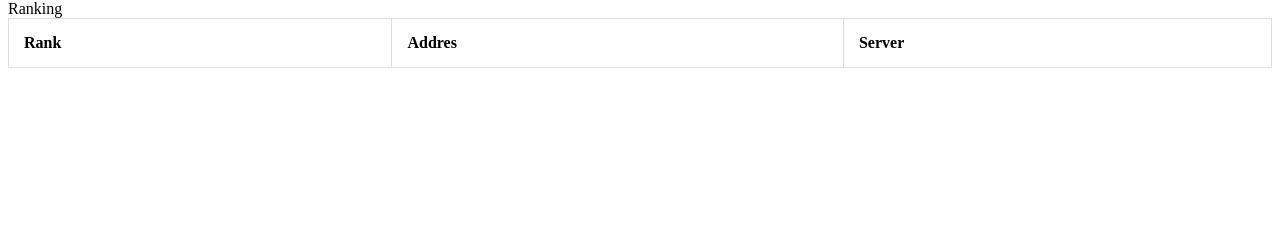
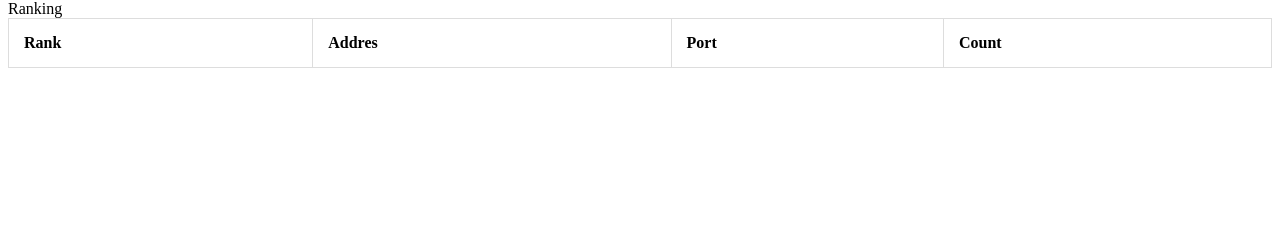
Before and after one commit to Mini2Inz/fail2ban-stats, a Django app: page / in a window 1280 px wide; the page is wider, and only the part inside the window is pictured. Shown: the part 437-677 px from the top of that part. Run offline with Django 3.2, Linux system fonts and the light colour scheme; data that the repository does not hold is empty; parts of the project's set-up code (start-up, migrations or seed data) failed here and were passed over; some libraries are stand-ins or nearby versions.

Commit message:
Dynamic Ranking

```diff
--- a/Fail2banNgStatsApp/readservers.py
+++ b/Fail2banNgStatsApp/readservers.py
@@ -3,6 +3,7 @@ import csv
 import json
 from rest_framework.views import APIView
 from rest_framework.response import Response
+from Fail2banNgStatsApp.models import BansTableData
 
 
 # class ServerListReader(APIView):
@@ -28,10 +29,12 @@ class ServerListReader(APIView):
         csv.register_dialect("Dial", delimiter='/')
         csvfile = open('ServerList.csv', 'r')
         jsonOut = {
-            "dataset":[]
+            "dataset": []
         }
-        fieldnames = ("Number", "Address", "Port")
+        fieldnames = ("Number", "Address", "Port", "Bans")
         reader = csv.DictReader(csvfile, fieldnames, dialect="Dial")
         for row in reader:
+            row["Bans"] = BansTableData.objects.filter(recived_from_address=row["Address"]).count()
             jsonOut["dataset"].append(row)
+            print(row["Bans"])
         return Response(jsonOut)
--- a/templates/charts.html
+++ b/templates/charts.html
@@ -105,7 +105,8 @@
         <tr>
             <th>Rank</th>
             <th>Addres</th>
-            <th>Server</th>
+            <th>Port</th>
+            <th>Count</th>
         </tr>
     </table>
     <script type="text/javascript">
@@ -132,7 +133,7 @@
                 var port = dData[i].Port;
                 var bans = dData[i].Bans;
 
-                $("#generated").append("<tr><td>" + number + "</td><td>" + address + "</td><td>" + port + "</td></tr>");
+                $("#generated").append("<tr><td>" + number + "</td><td>" + address + "</td><td>" + port + "</td><td>" + bans + "</td></tr>");
 
             }
         }
```
